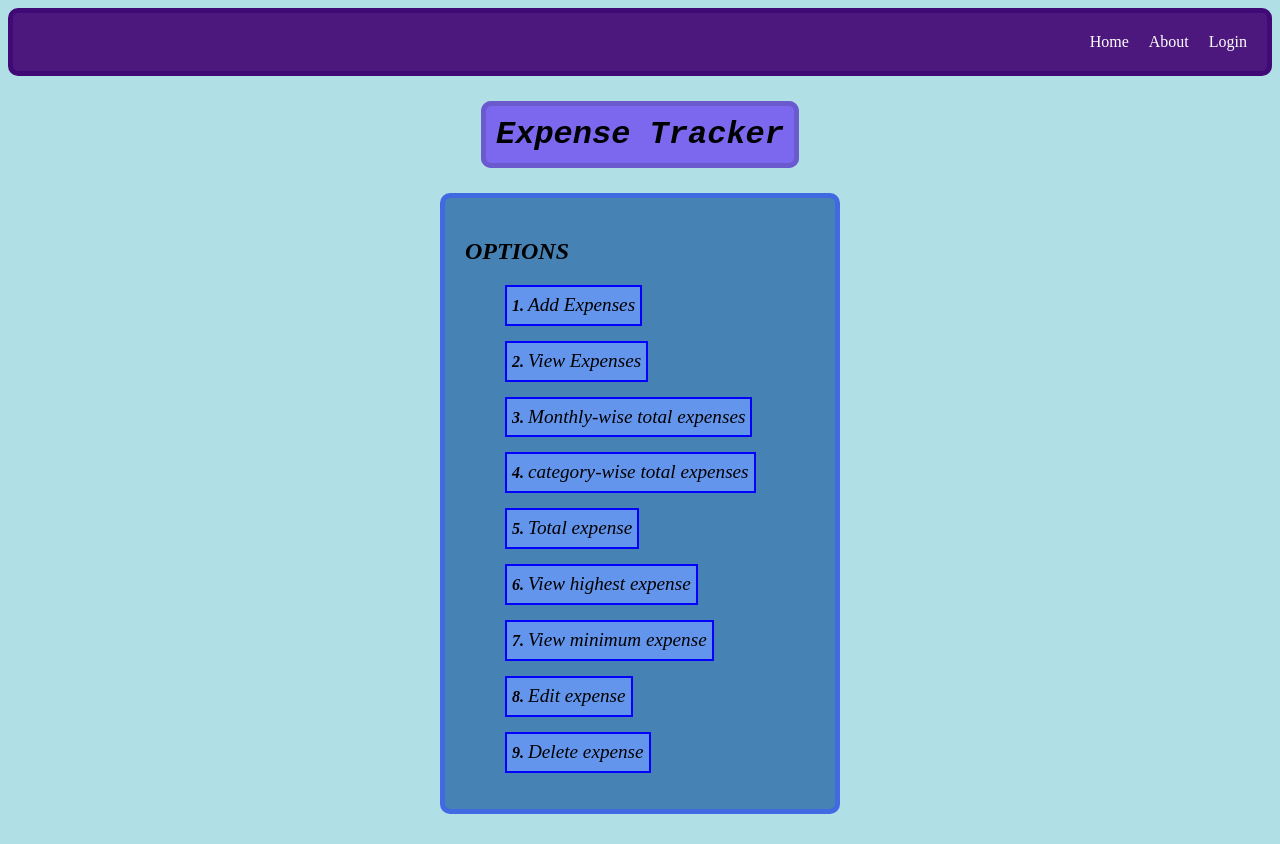
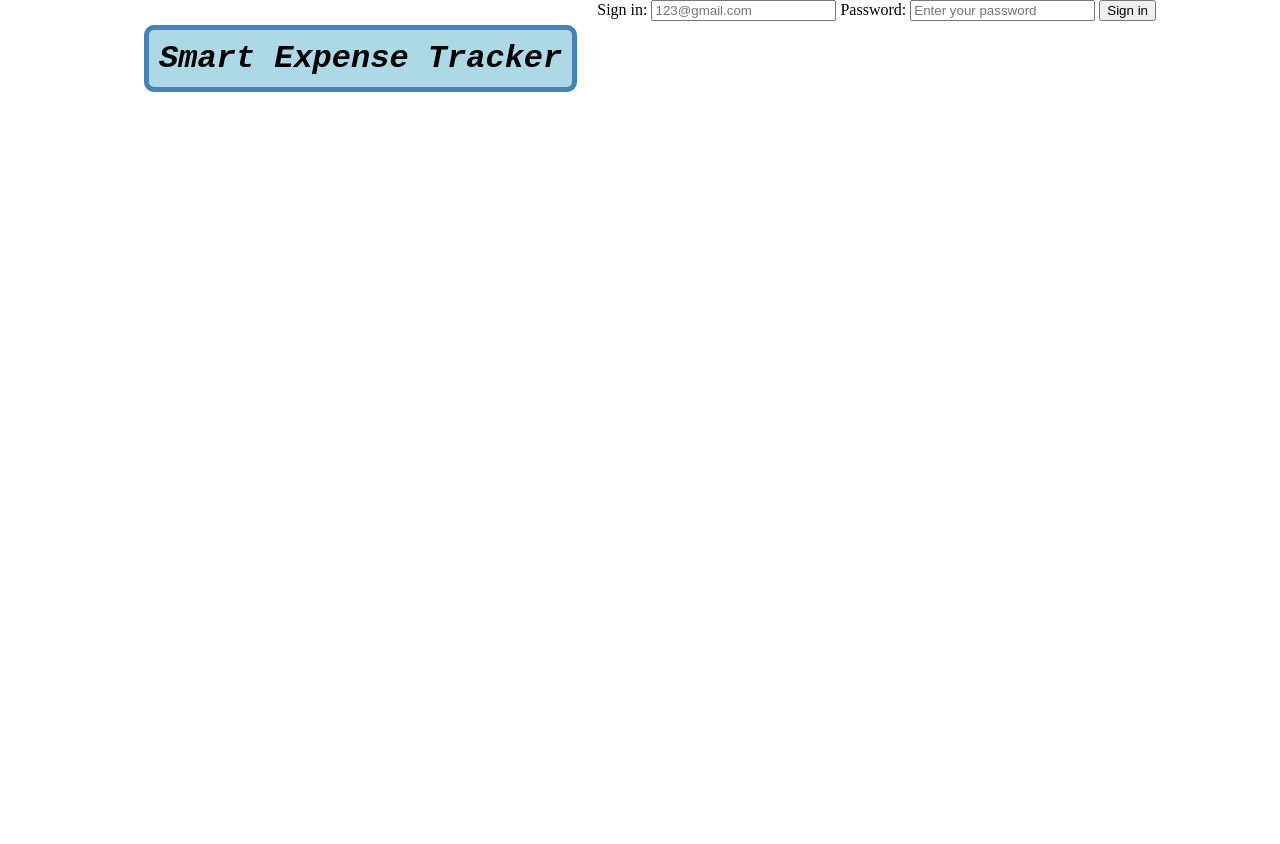
Before and after one commit to suriya283/Expense-Tracker, a Flask app: page / in a window 1280 px wide. After the commit the page ends 92 px from the top, so only its background shows below. Run offline with Flask 3, Linux system fonts and the light colour scheme.

Commit message:
login page added, update the home, add, and view page

```diff
--- a/app.py
+++ b/app.py
@@ -1,13 +1,16 @@
-from flask import Flask, render_template, request, redirect
+from flask import Flask, render_template, request, redirect, url_for, flash
 from DB import get_db_connection, insert_expense
 
 app=Flask(__name__)
-
+app.secret_key="secret123"
 @app.route('/')
+def login():
+    return render_template('login_page.html')
+@app.route('/home')
 def home():
     return render_template('home.html')
 
-cursor=get_db_connection()
+
 @app.route('/add', methods=['GET', 'POST'])
 def add():
     if request.method=='POST':
@@ -16,8 +19,8 @@ def add():
         category = request.form['category']
         expense = int(request.form['expense'])
         insert_expense(date,time,category,expense)
-
-        return "stored successfully"
+        flash("stored successfully")
+        return redirect(url_for("add"))
     return render_template('add_expense.html')
 
 @app.route('/view')
--- a/static/home_style.css
+++ b/static/home_style.css
@@ -18,24 +18,11 @@ body{
 .navbar a:hover{
     color: rgb(187, 154, 217);
 }
-h1{
-    font-family: 'Courier New', Courier, monospace;
-    font-style: italic;
-    text-align: center;
-    margin-top: 40px;
-}
-span{
-    background-color: mediumslateblue;
-    padding: 10px;
-    margin: 20px;
-    border-radius: 10px;
-    border: solid slateblue 5px;
-}
+
 .options a{
     text-decoration: none;
     color: black;
     font-size: larger;
-
 }
 .options li:hover{
     background-color: royalblue;
--- /dev/null
+++ b/static/login_page.css
@@ -0,0 +1,32 @@
+/*body{*/
+/*    background-color: white;*/
+/*}*/
+/*.dark-mode{*/
+/*    background-color: black;*/
+/*}*/
+body{
+    margin: 0;
+    display: flex;
+    justify-content: center;
+    align-content: center;
+}
+h1{
+    font-family: 'Courier New', Courier, monospace;
+    font-style: italic;
+    text-align: center;
+    margin-top: 40px;
+}
+span{
+    background-color: lightblue;
+    padding: 10px;
+    margin: 20px;
+    border-radius: 10px;
+    border: solid steelblue 5px;
+}
+.mode {
+    float: right;
+    margin: 10px;
+    background-color: floralwhite;
+    border-radius: 100px;
+}
+.user
--- /dev/null
+++ b/static/login_page.js
@@ -0,0 +1,3 @@
+// function mode(){
+//     document.body.classList.toggle("dark-mode");
+// }
--- a/templates/home.html
+++ b/templates/home.html
@@ -9,19 +9,19 @@
 </head>
 <body>
     <nav class="navbar">
-        <a href="#">Home</a>
-        <a href="#">About</a>
+        <a href="/">Home</a>
+        <a href="#">Dashboard</a>
         <a href="#">Login</a>
     </nav>
-    <h1><span>Expense Tracker</span></h1>
+
 <div class="options">
     <h2>OPTIONS</h2>
         <ol>
             <li><a href="/add">Add Expenses</a></li>
             <li><a href="/view">View Expenses</a></li>
-            <li><a href="#">Monthly-wise total expenses</a></li>
+{#            <li><a href="#">Monthly-wise total expenses</a></li>#}
             <li><a href="#">category-wise total expenses</a></li>
-            <li><a href="#">Total expense</a></li>
+{#            <li><a href="#">Total expense</a></li>#}
             <li><a href="#">View highest expense</a></li>
             <li><a href="#">View minimum expense</a></li>
             <li><a href="#">Edit expense</a></li>
--- /dev/null
+++ b/templates/login_page.html
@@ -0,0 +1,19 @@
+<!DOCTYPE html>
+<html lang="en">
+<head>
+    <meta charset="UTF-8">
+    <title>SET</title>
+    <link rel="stylesheet" href="{{ url_for('static', filename='login_page.css') }}">
+</head>
+<body>
+<h1><span>Smart Expense Tracker</span></h1>
+{#<button onclick="mode()" class="mode">light</button>#}
+<form class="user">
+    <label for="sign in">Sign in:</label>
+    <input type="email" placeholder="123@gmail.com" name="sign in">
+    <label for="password">Password:</label>
+    <input type="password" placeholder="Enter your password" name="password">
+    <button type="submit">Sign in</button>
+</form>
+</body>
+</html>
--- a/templates/view_expense.html
+++ b/templates/view_expense.html
@@ -18,6 +18,9 @@
             <option value="#">View by Date and Time</option>
             <option value="#">View by Date and category</option>
         </select>
+        <button type="reset">Reset</button>
+        <button onclick="window.location.href='{{ url_for('home') }}'" type="button">Go Back</button>
+        <button type="submit">Submit</button>
     </form>
 </body>
 </html>
```
Also changed, not shown: static/add_expense.css (+8 -2 lines), templates/add_expense.html (+12 -0 lines), Smart_personal_expense_tracker.py (renamed from Smart personal expense tracker.py), static/add_expense.js (added), 1 other file.
